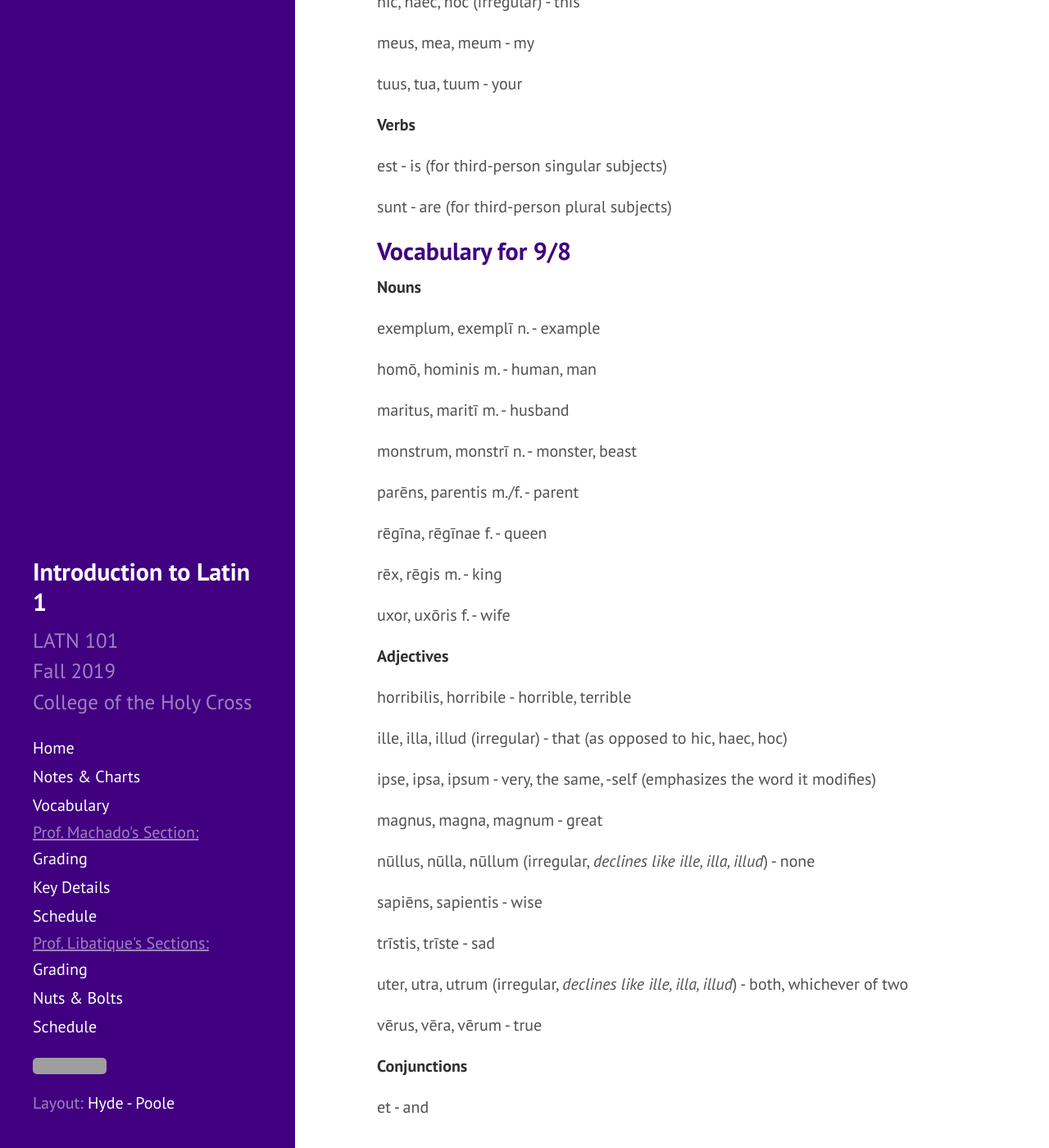
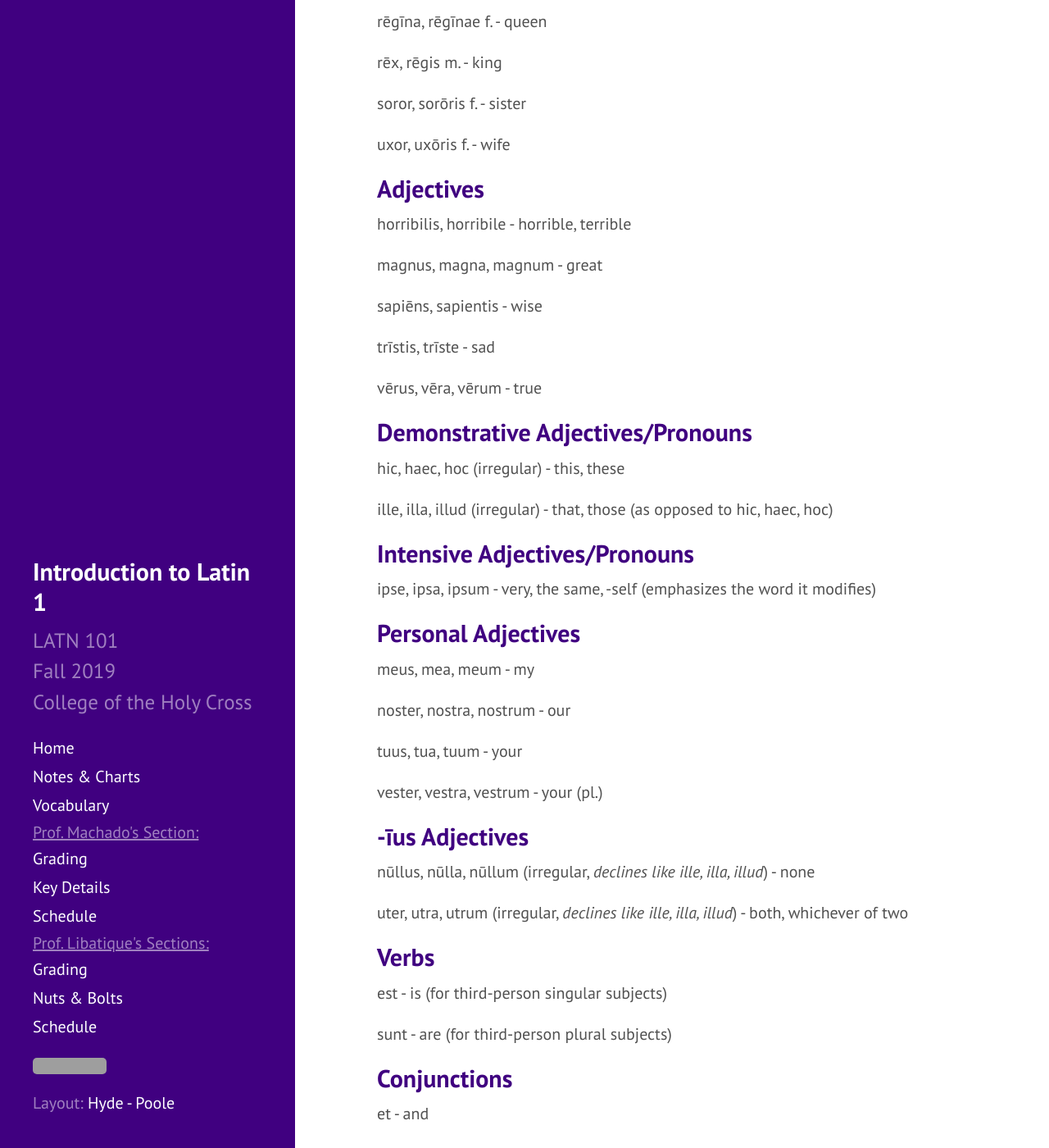
Before and after one commit to DLibatique/LATN102-S20, a Jekyll site: the page built from vocab/1.md, in a window 1280 px wide and 1400 px high, scrolled down 1077 px. Shown: the whole window at 82% size. Built offline with Jekyll 4.4.1, drawn with Linux system fonts in a browser that asks for light colours; some of the changed text lies outside the part shown; grey boxes are pictures that could not be loaded.

Commit message:
added jekyll cache to gitignore, reorganized vocab page

```diff
--- a/vocab/1.md
+++ b/vocab/1.md
@@ -3,13 +3,11 @@ layout: subpage
 title: Module 1 - Nouns and Adjectives - Vocabulary
 ---
 
-# Vocabulary for Module 1 (9/6-9/11)
-
 NB: It is important to do more than just memorize the words listed below in order. Research shows that you have to make multiple connections (thematic, linguistic, structural) in order for you to really gain understand the meaning of a new word. Try reordering the list below into declensions, words with shared meanings, and parts of speech so that your brain can recognize these words, their meanings, and their forms in context.
 
-## Vocabulary for 9/6
+## Nouns
 
-**Nouns**
+exemplum, exemplī n. - example
 
 familia, familiae f. - family
 
@@ -27,62 +33,58 @@ puella, puellae f. - girl
 
 puer, puerī m. - boy
 
+rēgīna, rēgīnae f. - queen
+
+rēx, rēgis m. - king
+
 soror, sorōris f. - sister
 
-**Adjectives**
+uxor, uxōris f. - wife
 
-hic, haec, hoc (irregular) - this
+## Adjectives
+
+horribilis, horribile - horrible, terrible
+
+magnus, magna, magnum - great
+
+sapiēns, sapientis - wise
+
+trīstis, trīste - sad
+
+vērus, vēra, vērum - true
+
+## Demonstrative Adjectives/Pronouns
+
+hic, haec, hoc (irregular) - this, these
+
+ille, illa, illud (irregular) - that, those (as opposed to hic, haec, hoc)
+
+## Intensive Adjectives/Pronouns
+
+ipse, ipsa, ipsum - very, the same, -self (emphasizes the word it modifies)
+
+## Personal Adjectives
 
 meus, mea, meum - my
 
+noster, nostra, nostrum - our
+
 tuus, tua, tuum - your
 
-**Verbs**
+vester, vestra, vestrum - your (pl.)
+
+## -īus Adjectives
+
+nūllus, nūlla, nūllum (irregular, *declines like ille, illa, illud*) - none
+
+uter, utra, utrum (irregular, *declines like ille, illa, illud*) - both, whichever of two
+
+## Verbs
 
 est - is (for third-person singular subjects)
 
 sunt - are (for third-person plural subjects)
 
-## Vocabulary for 9/8
-
-**Nouns**
-
-exemplum, exemplī n. - example
-
-homō, hominis m. - human, man
-
-maritus, maritī m. - husband
-
-monstrum, monstrī n. - monster, beast
-
-parēns, parentis m./f. - parent
-
-rēgīna, rēgīnae f. - queen
-
-rēx, rēgis m. - king
-
-uxor, uxōris f. - wife
-
-**Adjectives**
-
-horribilis, horribile - horrible, terrible
-
-ille, illa, illud (irregular) - that (as opposed to hic, haec, hoc)
-
-ipse, ipsa, ipsum - very, the same, -self (emphasizes the word it modifies)
-
-magnus, magna, magnum - great
-
-nūllus, nūlla, nūllum (irregular, *declines like ille, illa, illud*) - none
-
-sapiēns, sapientis - wise
-
-trīstis, trīste - sad
-
-uter, utra, utrum (irregular, *declines like ille, illa, illud*) - both, whichever of two
-
-vērus, vēra, vērum - true
-
-**Conjunctions**
+## Conjunctions
 
 et - and
```
Also changed, not shown: other parts of vocab/1.md (+8 -0 lines), 1 other file.
